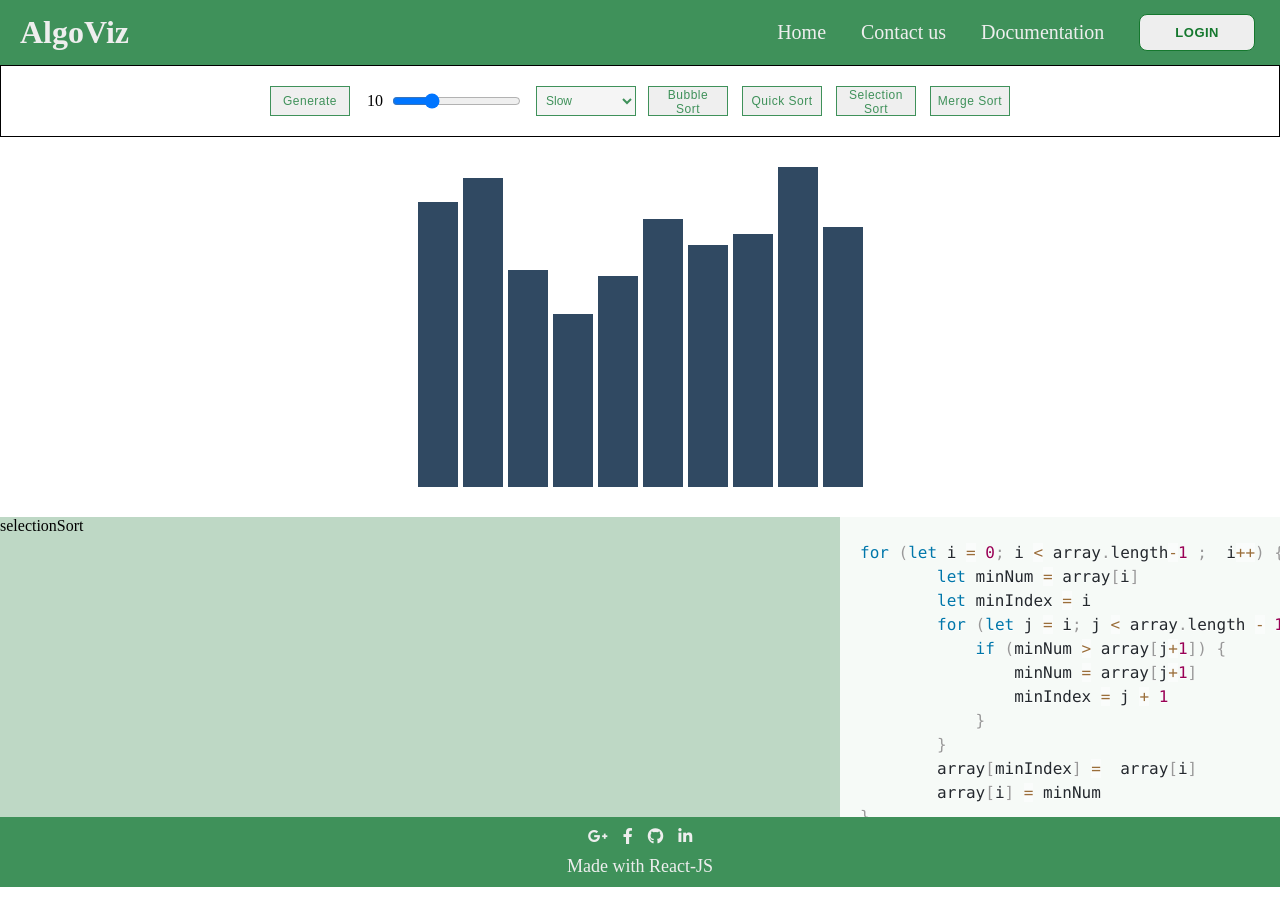
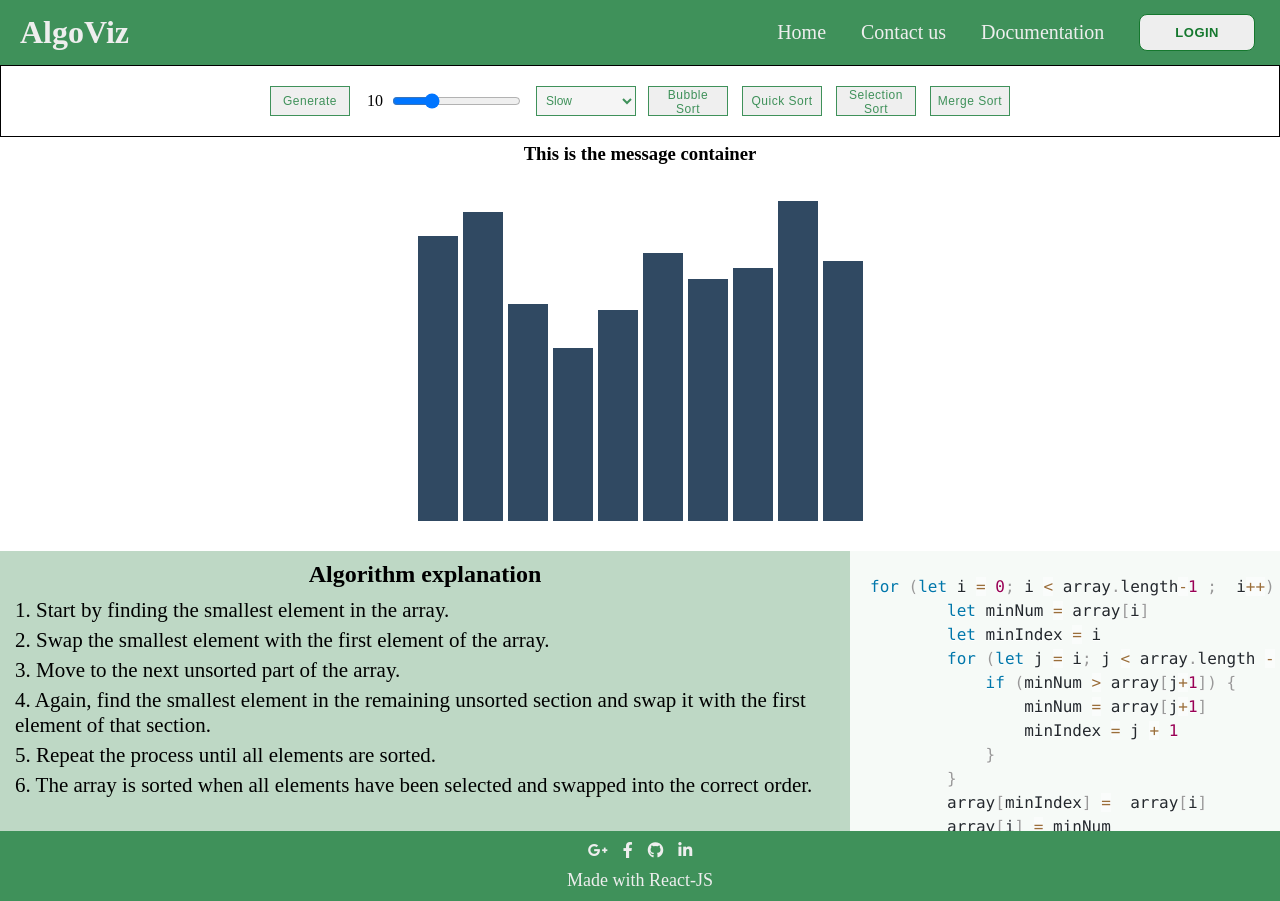
Before and after one commit to YeYintAungNaing/AlgoViz, a React (Vite) app: page /AlgoViz/sortingVisualizer in a window 1280 px wide. Both pictures are taken after a click on the button "Selection Sort". Built offline with nearby package versions, Linux system fonts and the light colour scheme.

Commit message:
fixed state updating timing in sorting page, added explanation section

```diff
--- a/src/algorithms/BubbleSort.js
+++ b/src/algorithms/BubbleSort.js
@@ -38,3 +38,12 @@ export const bubbleSortcodeSnippet = `
       }
     }
   `
+
+export const bubbleSortSteps = [
+      `1. Start by comparing the first two adjacent elements in the array.`,
+      `2. If the first element is larger, swap the two elements.`,
+      `3. Move to the next adjacent pair and repeat the comparison and swap if necessary.`,
+      `4. Continue this process until the largest element moves to the last position of the array.`,
+      `5. Repeat the entire process for the remaining unsorted elements, reducing the array length by 1 each time.`,
+      `6. The array is sorted when no more swaps are needed during an entire pass.`
+]
--- a/src/algorithms/Selection.js
+++ b/src/algorithms/Selection.js
@@ -40,3 +40,12 @@ for (let i = 0; i < array.length-1 ;  i++) {
         array[minIndex] =  array[i]
         array[i] = minNum
 }`
+
+export const selectionSortSteps = [
+    `1. Start by finding the smallest element in the array.`,
+    `2. Swap the smallest element with the first element of the array.`,
+    `3. Move to the next unsorted part of the array.`,
+    `4. Again, find the smallest element in the remaining unsorted section and swap it with the first element of that section.`,
+    `5. Repeat the process until all elements are sorted.`,
+    `6. The array is sorted when all elements have been selected and swapped into the correct order.`
+]
--- a/src/pages/SortingVisualizer/SortingVisualizer.jsx
+++ b/src/pages/SortingVisualizer/SortingVisualizer.jsx
@@ -1,7 +1,7 @@
-import { useEffect, useState } from 'react'
+import { useEffect, useState, ReactDOM } from 'react'
 import './SortingVisualizer.scss'
-import  {bubbleSort, bubbleSortcodeSnippet}  from '../../algorithms/BubbleSort.js';
-import { selectionSort, selectionSortCodeSnippet } from '../../algorithms/Selection.js';
+import  {bubbleSort, bubbleSortcodeSnippet, bubbleSortSteps}  from '../../algorithms/BubbleSort.js';
+import { selectionSort, selectionSortCodeSnippet, selectionSortSteps } from '../../algorithms/Selection.js';
 import 'prismjs/themes/prism.css';
 import Prism from 'prismjs';
 
@@ -11,9 +11,9 @@ function SortingVisualizer() {
   const [arraySize, setArraySize] = useState(10)
   const [isLoaded, setIsLoaded] = useState(false)
   const [isAnimating, setIsAnimating] = useState(false)
-  const [message, setMessage] = useState('')
+  const [message, setMessage] = useState('This is the message container')
   const [currentAlgo, setCurrentAlgo] = useState('')
-  const [explanation, setExplanation] = useState(['', null])
+  const [explanation, setExplanation] = useState([null, null])
   const [speed, setSpeed] = useState(1000)
 
 
@@ -32,10 +32,10 @@ function SortingVisualizer() {
 
   useEffect(()=>{
     if (currentAlgo === 'bubbleSort') {
-      setExplanation(['bubbleSort', bubbleSortcodeSnippet])
+      setExplanation([bubbleSortSteps, bubbleSortcodeSnippet])
     }
     else if (currentAlgo === 'selectionSort') {
-      setExplanation(['selectionSort', selectionSortCodeSnippet])
+      setExplanation([selectionSortSteps, selectionSortCodeSnippet])
     }
 
   }, [currentAlgo])
@@ -44,7 +44,7 @@ function SortingVisualizer() {
     Prism.highlightAll();  // highlights the code whenever explanation[1] is changed
   }, [explanation]);
 
-  //console.log('rendered')
+  console.log('rendered')
 
   function generateArray(e) {
     e.preventDefault()
@@ -119,6 +119,7 @@ function SortingVisualizer() {
   //console.log(explanation)
 
   function animateSorting(swapHistory, sortedArray) {
+    let totalAnimationTime = (swapHistory.length - 1) * speed * 1.2;
     for (let i = 0; i < swapHistory.length; i++) {
       setTimeout(() => {
 
@@ -147,14 +148,22 @@ function SortingVisualizer() {
           document.getElementById(barTwoIndex).classList.remove('comparing', 'swapped');
         }, speed * 0.7);
 
+        if (i === swapHistory.length - 1) {
+          setTimeout(() => {
+            setArray(sortedArray);
+            setIsAnimating(false);
+            setMessage(`${totalAnimationTime / 1000} seconds`);
+          }, speed * 0.8);
+        }
       }, speed * i);   // total time for each comparison pair ( make sure all the animation time in this block is shorter than this)
 
-      if (i === swapHistory.length - 1) {
-        setTimeout(() => {
-          setArray(sortedArray)
-          setIsAnimating(false)
-        }, speed * 1.2 * i);   // if the timing is off, the last swap will happen after the array state update and messed up the last two bar order
-      }
+      // if (i === swapHistory.length - 1) {
+      //   setTimeout(() => {
+      //     setArray(sortedArray)
+      //     setIsAnimating(false)
+      //     setMessage(`${totalAnimationTime / 1000} seconds`)
+      //   }, speed * 1.2 * i);   // if the timing is off, the last swap will happen after the array state update and messed up the last two bars order
+      // }
     }
   }
 
@@ -186,6 +195,7 @@ function SortingVisualizer() {
         <button onClick={startSelectionSort}>Selection Sort</button>
         <button onClick={startMergeSort}>Merge Sort</button>
       </div>
+      <div className='algoInfo'><h3>{message}</h3></div>
       <div className="interface">
         {
           array.length > 0 &&
@@ -201,7 +211,13 @@ function SortingVisualizer() {
       </div>
       <div className="explanation">
         <div className='word-explanation'>
-          <div>{explanation[0]}</div>
+          <h2>Algorithm explanation</h2>
+            {
+              explanation[0] &&
+              explanation[0].map((eachStep, i) =>
+                <div key={i} className='step'>{eachStep}</div>
+              )
+            }
         </div>
         <pre className='code-explanation'>
           <code className="language-javascript">
--- a/src/pages/SortingVisualizer/SortingVisualizer.scss
+++ b/src/pages/SortingVisualizer/SortingVisualizer.scss
@@ -61,6 +61,13 @@
         }
     }
 
+    .algoInfo{
+        height: 34px;
+        display: flex;
+        align-items: center;
+        justify-content: center;
+    }
+
     .interface {
         height: 350px;
         display: flex;
@@ -90,13 +97,26 @@
       .explanation {
         display: flex;
         flex-direction: row;
-        height: 300px;
+        height: 280px;
         margin-top: 30px;
 
         .word-explanation {
             flex: 4;
             height: 100%;
             background-color: #bed8c5;
+            padding: 10px 15px;
+
+            h2{
+                display: flex;
+                align-items: center;
+                justify-content: center;
+                margin-bottom: 10px;
+            }
+
+            .step{
+                font-size: 21px;
+                margin-bottom: 5px;
+            }
 
         }
 
```
